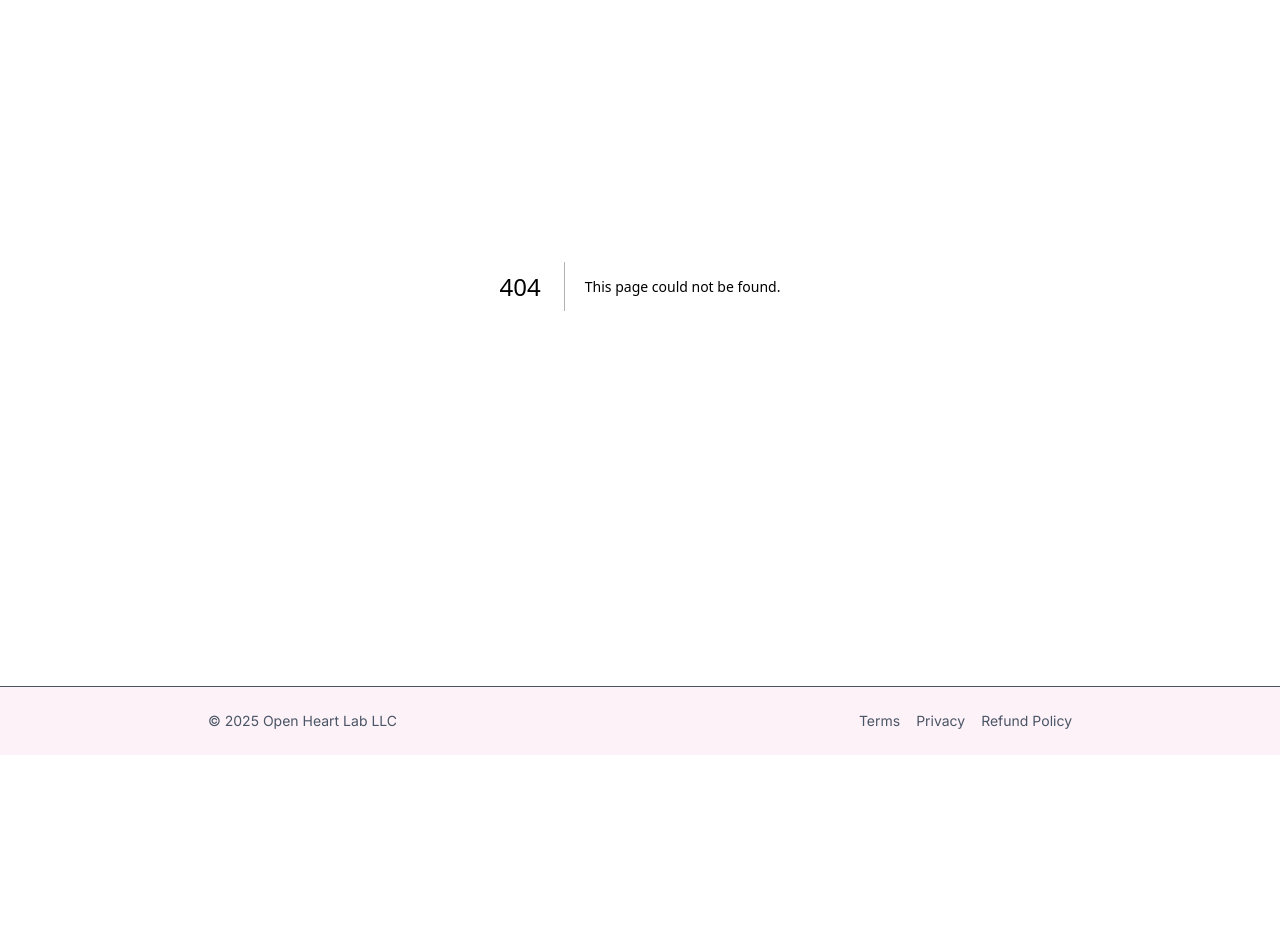
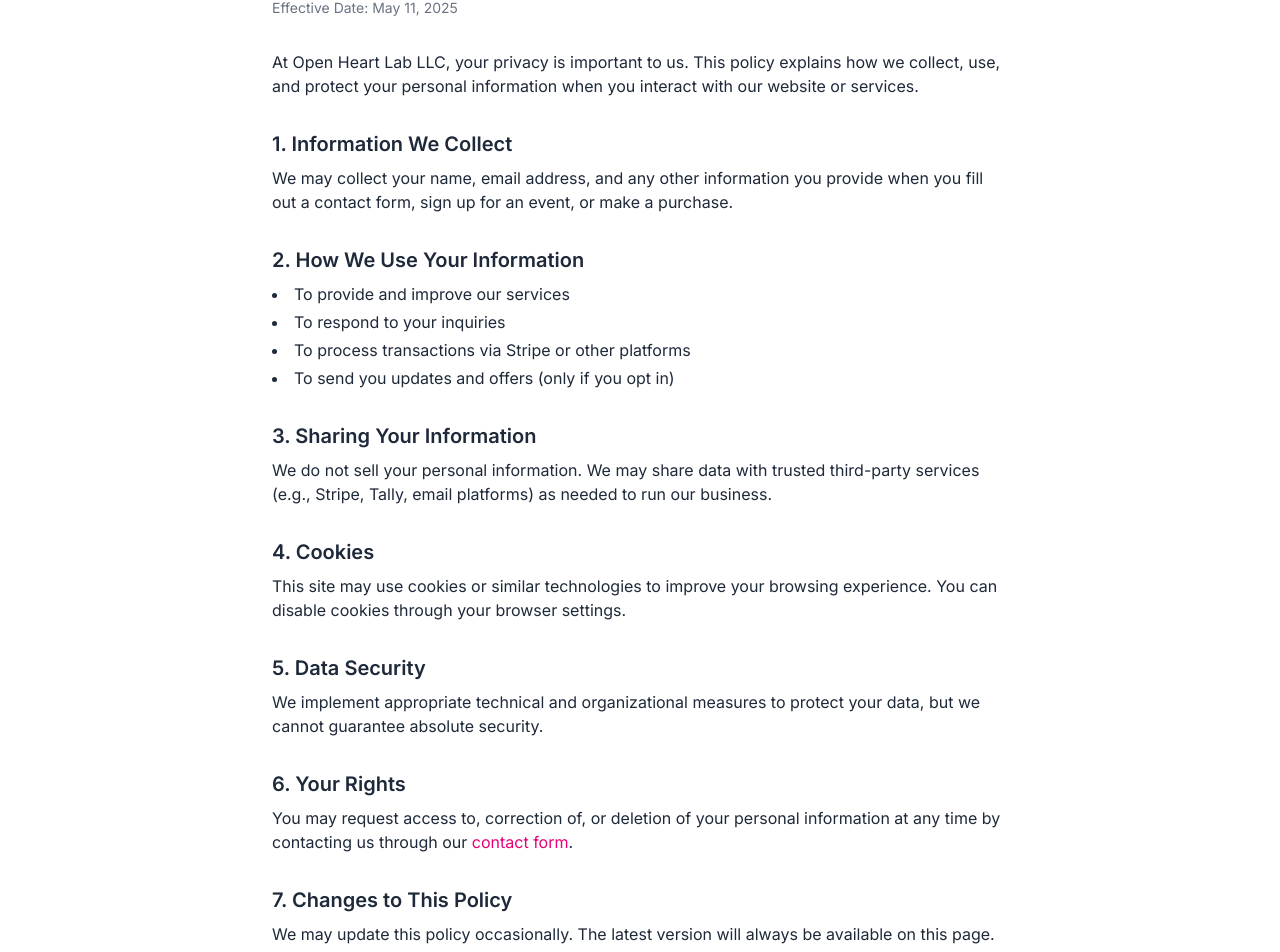
Before and after one commit to Open-Heart-Lab/openheartlab.earth, a Next.js app: page /privacy in a window 1280 px wide. Before the commit this address had no page. Shown: the part 114-1066 px from the top of the page. Before the commit the page ends 869 px from the top, so only its background shows below. Built offline with nearby package versions, Linux system fonts and the light colour scheme.

Commit message:
Add Privacy

```diff
--- /dev/null
+++ b/src/app/privacy/page.tsx
@@ -0,0 +1,51 @@
+export default function PrivacyPage() {
+  return (
+    <main className="max-w-3xl mx-auto px-4 py-12 text-gray-800">
+      <h1 className="text-4xl font-bold text-pink-700 mb-6">Privacy Policy</h1>
+      <p className="text-sm text-gray-500 mb-8">Effective Date: May 11, 2025</p>
+
+      <p className="mb-6">
+        At Open Heart Lab LLC, your privacy is important to us. This policy explains how we collect, use, and protect your personal information when you interact with our website or services.
+      </p>
+
+      <h2 className="text-xl font-semibold mt-8 mb-2">1. Information We Collect</h2>
+      <p className="mb-4">
+        We may collect your name, email address, and any other information you provide when you fill out a contact form, sign up for an event, or make a purchase.
+      </p>
+
+      <h2 className="text-xl font-semibold mt-8 mb-2">2. How We Use Your Information</h2>
+      <ul className="list-disc list-inside mb-4 space-y-1">
+        <li>To provide and improve our services</li>
+        <li>To respond to your inquiries</li>
+        <li>To process transactions via Stripe or other platforms</li>
+        <li>To send you updates and offers (only if you opt in)</li>
+      </ul>
+
+      <h2 className="text-xl font-semibold mt-8 mb-2">3. Sharing Your Information</h2>
+      <p className="mb-4">
+        We do not sell your personal information. We may share data with trusted third-party services (e.g., Stripe, Tally, email platforms) as needed to run our business.
+      </p>
+
+      <h2 className="text-xl font-semibold mt-8 mb-2">4. Cookies</h2>
+      <p className="mb-4">
+        This site may use cookies or similar technologies to improve your browsing experience. You can disable cookies through your browser settings.
+      </p>
+
+      <h2 className="text-xl font-semibold mt-8 mb-2">5. Data Security</h2>
+      <p className="mb-4">
+        We implement appropriate technical and organizational measures to protect your data, but we cannot guarantee absolute security.
+      </p>
+
+      <h2 className="text-xl font-semibold mt-8 mb-2">6. Your Rights</h2>
+      <p className="mb-4">
+        You may request access to, correction of, or deletion of your personal information at any time by contacting us through our{' '}
+        <a href="/contact" className="text-pink-600 hover:underline">contact form</a>.
+      </p>
+
+      <h2 className="text-xl font-semibold mt-8 mb-2">7. Changes to This Policy</h2>
+      <p className="mb-4">
+        We may update this policy occasionally. The latest version will always be available on this page.
+      </p>
+    </main>
+  )
+}
```
